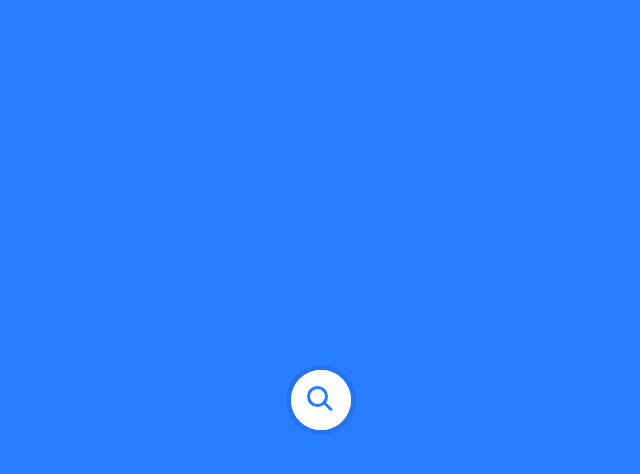
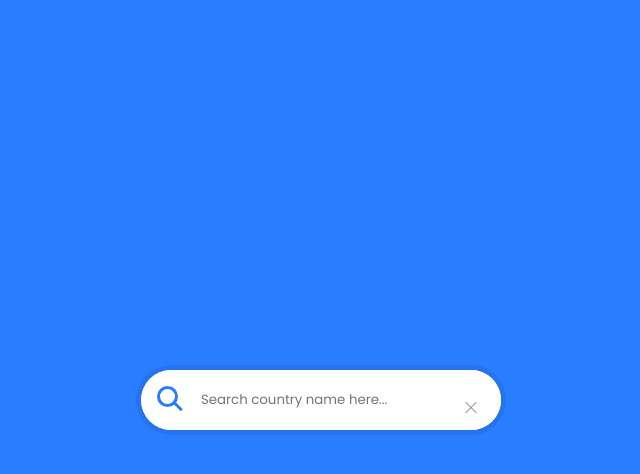
Before and after one commit to NayanSingh155/Google_Search_Box, a plain HTML site: page index.html in a window 1280 px wide. Both pictures are taken after a click on the element 640 px from the left and 400 px from the top of the page. Shown: the whole page, without its empty margins (319-959 px from the left). Drawn offline with Linux system fonts and the light colour scheme.

Commit message:
complete search bar done

```diff
--- a/index.css
+++ b/index.css
@@ -22,6 +22,29 @@ body{
     border-radius: 60px;
     transition: 0.5s;
     box-shadow: 0 0 0 5px #2573ef;
+    overflow: hidden;
+}
+.search .input{
+    position: relative;
+    width: 300px;
+    height: 60px;
+    left: 60px;
+    display: flex;
+    justify-content: center;
+    align-items: center;
+}
+.search .input input{
+    position: absolute;
+    top: 0;
+    width: 100%;
+    height: 100%;
+    border: none;
+    outline: none;
+    padding: 10px 0;
+
+}
+.search.active{
+    width: 360px;
 }
 .search .icon{
     position: absolute;
@@ -54,3 +77,32 @@ body{
     background: #287dfc;
     transform: translate(6px,6px)rotate(315deg);
 }
+.clear{
+    position: absolute;
+    top: 50%;
+    transform: translate(-50%);
+    width: 15px;
+    height: 15px;
+    right: 15px;
+    /* background: #ff0; */
+    cursor: pointer;
+    display: flex;
+    justify-content: center;
+    align-items: center;
+}
+.clear::before{
+    position: absolute;
+    content: '';
+    width: 1px;
+    height: 15px;
+    background: #999;
+    transform: rotate(45deg);
+}
+.clear::after{
+    position: absolute;
+    content: '';
+    width: 1px;
+    height: 15px;
+    background: #999;
+    transform: rotate(315deg);
+}
--- a/index.html
+++ b/index.html
@@ -11,7 +11,10 @@
 <body>
     <div class="search">
         <div class="icon"></div>
-        <div class="input"></div>
+        <div class="input">
+            <input type="text" id="myInput" placeholder="Search country name here...">
+        </div>
+        <span class="clear" onclick="document.getElementById('myInput').value= '' "></span>
     </div>
 </body>
 </html>
--- a/index.js
+++ b/index.js
@@ -0,0 +1,5 @@
+const icon=document.querySelector('.icon');
+const search=document.querySelector(".search");
+icon.onclick=function(){
+search.classList.toggle('active')
+}
```
